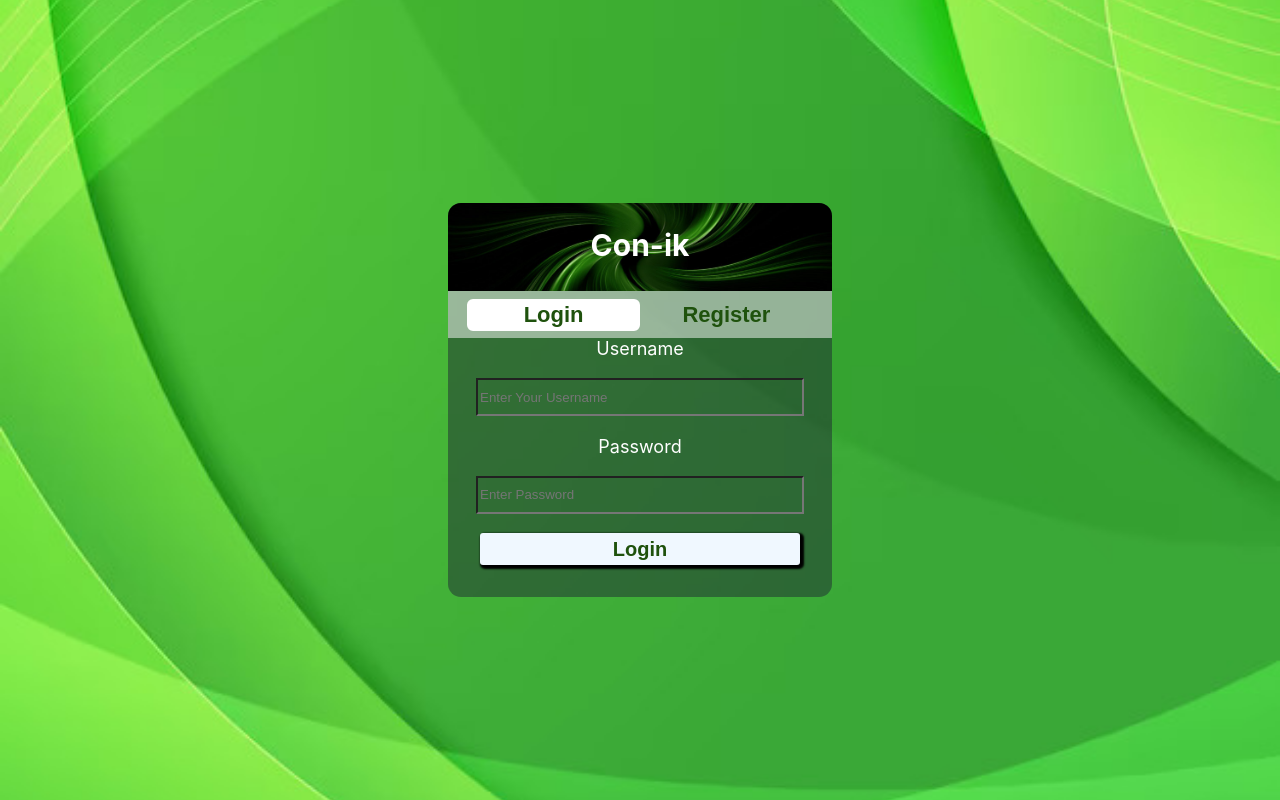
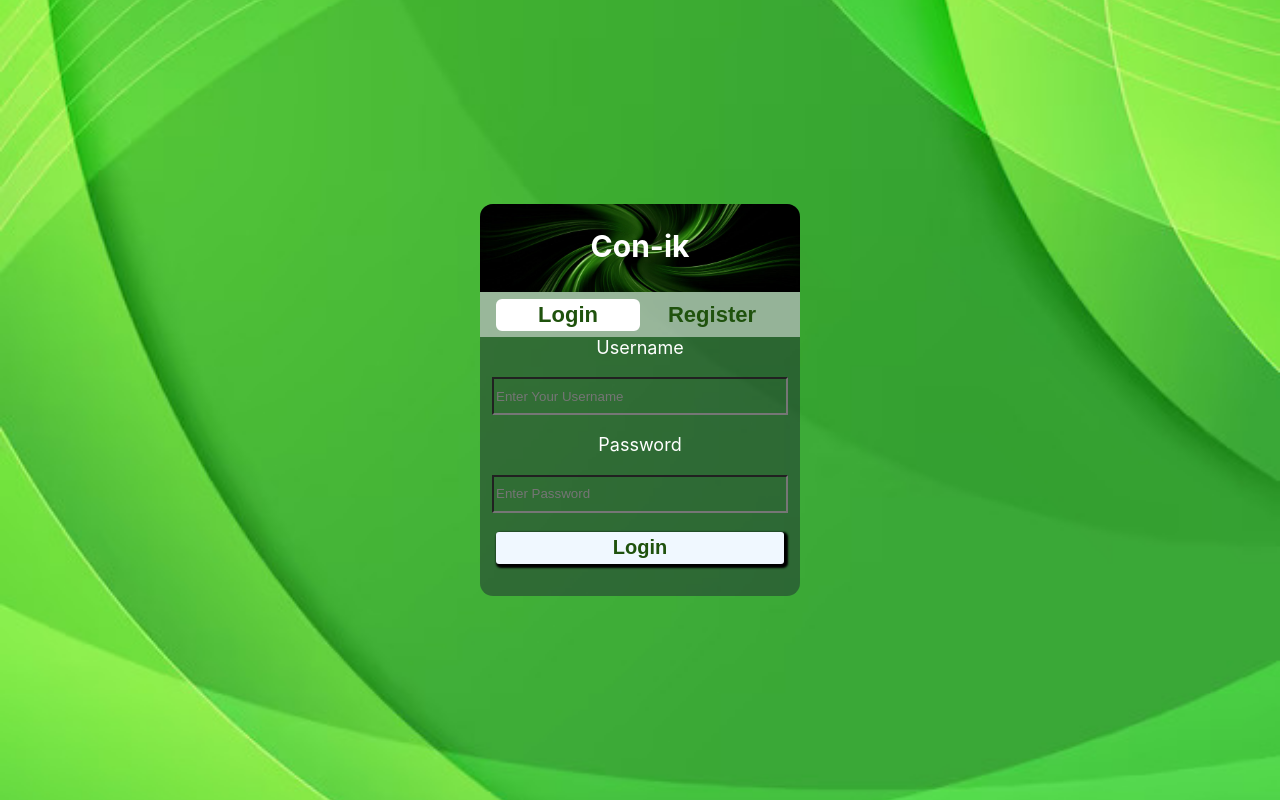
Before and after one commit to Swapn2003/Real-Time-Chat, a React (Create React App) app in the folder Real-Time-Chat/frontend/: page / in a window 1280 px wide. Built offline with nearby package versions, Linux system fonts and the light colour scheme; a web font is replaced by a local one.

Commit message:
changes in login form css

```diff
--- a/Real-Time-Chat/frontend/src/App.css
+++ b/Real-Time-Chat/frontend/src/App.css
@@ -61,19 +61,21 @@
   font-weight: bold;
   font-size: 22px;
   width: 45%;
+  overflow-x: hidden;
 
 }
 .login-window .buttons .active{
   border: 2px solid white;
   border-radius: 6px;
   background-color: white;
+
 }
 .login-window{
   display: flex;
   flex-direction: column ;
   justify-content: center;
   align-items: center;
-  width: 30vw;
+  /* width: 30vw; */
   height: auto;
   background-color: rgba(31,40,51,0.5);
   color: white;
@@ -92,7 +94,7 @@
 }
 .login-form input{
   margin: 6%;
-  width: 100%;
+  width: 90%;
   background: none;
   height: 4vh;
   color: white;
@@ -102,7 +104,7 @@
   background-color: aliceblue;
   border: none;
   border-radius: 3px;
-  width: 100%;
+  width: 90%;
   height: 4vh;
   color: #1f520d;
   font-size: 20px;
@@ -127,7 +129,7 @@
 }
 .register-form input{
   margin: 3%;
-  width: 100%;
+  width: 90%;
   background: none;
   height: 4vh;
   color: white;
@@ -138,7 +140,7 @@
   background-color: aliceblue;
   border: none;
   border-radius: 3px;
-  width: 100%;
+  width: 90%;
   height: 4vh;
   color: #1f520d;
   font-size: 20px;
--- a/Real-Time-Chat/frontend/src/Components/Contacts.js
+++ b/Real-Time-Chat/frontend/src/Components/Contacts.js
@@ -21,8 +21,8 @@ const Contacts = (props)=>{
                         <img src={userIcon} alt="User" className="contactUserIcon"/>
                         <div className="contactDesc">
 
-                        <h5 className="contact-name" >contactName:{props.contactName}</h5>
-                        <h5 className="contact-id" >username: {props.recipients[0]}</h5>
+                        <h5 className="contact-name" >{props.contactName}</h5>
+                        <h5 className="contact-id" style={{color:"gray"}}>{props.recipients[0]}</h5>
                         </div>
                 </div>
             </div>
```
